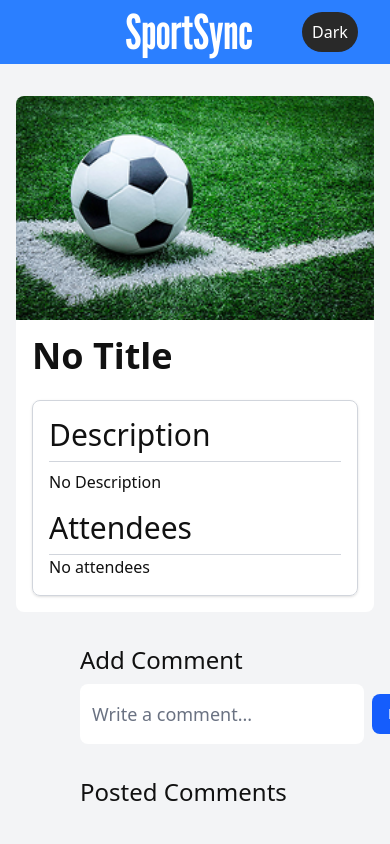
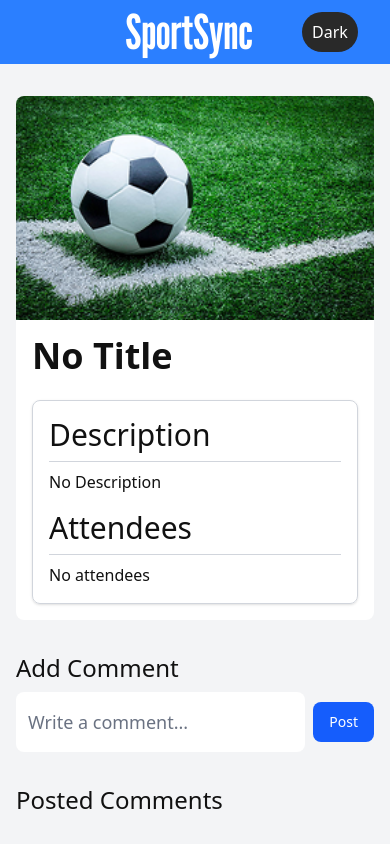
Before and after one commit to KallosP/csc437-asmts-project, a React (Vite) app in the folder packages/project-frontend/: page /view-game in a window 390 px wide. Built offline with nearby package versions, Linux system fonts and the light colour scheme.

Commit message:
updated game page to be responsive

```diff
--- a/packages/project-frontend/src/components/CommentSection.jsx
+++ b/packages/project-frontend/src/components/CommentSection.jsx
@@ -14,7 +14,7 @@ export default function CommentSection() {
 	}
 
 	return (
-		<div className="flex flex-col w-full mx-auto mt-4 py-4 px-16 rounded-lg ">
+		<div className="flex flex-col w-full mx-auto mt-4 py-4 xs:px-8 sm:px-16 rounded-lg ">
             <h3 className="text-2xl dark:text-dark-normal-text text-normal-text">Add Comment</h3>
 			{/* Comment Input */}
 			<div className="flex gap-2 items-center mt-2">
--- a/packages/project-frontend/src/pages/GamePage.jsx
+++ b/packages/project-frontend/src/pages/GamePage.jsx
@@ -41,10 +41,10 @@ export default function GamePage(props) {
 								<hr className="w-full mt-2 border-divider dark:border-dark-divider"></hr>
 								<ul>
 									{props.attendees === undefined ? (
-										<li className="text-normal-text dark:text-dark-normal-text">No attendees</li>
+										<li className="mt-2 text-normal-text dark:text-dark-normal-text">No attendees</li>
 									) : (
 										props.attendees.map((attendee) => (
-											<li className="text-normal-text dark:text-dark-normal-text text-wrap break-words">{attendee}</li>
+											<li className="mt-2 text-normal-text dark:text-dark-normal-text text-wrap break-words">{attendee}</li>
 										))
 									)}
 								</ul>
```
